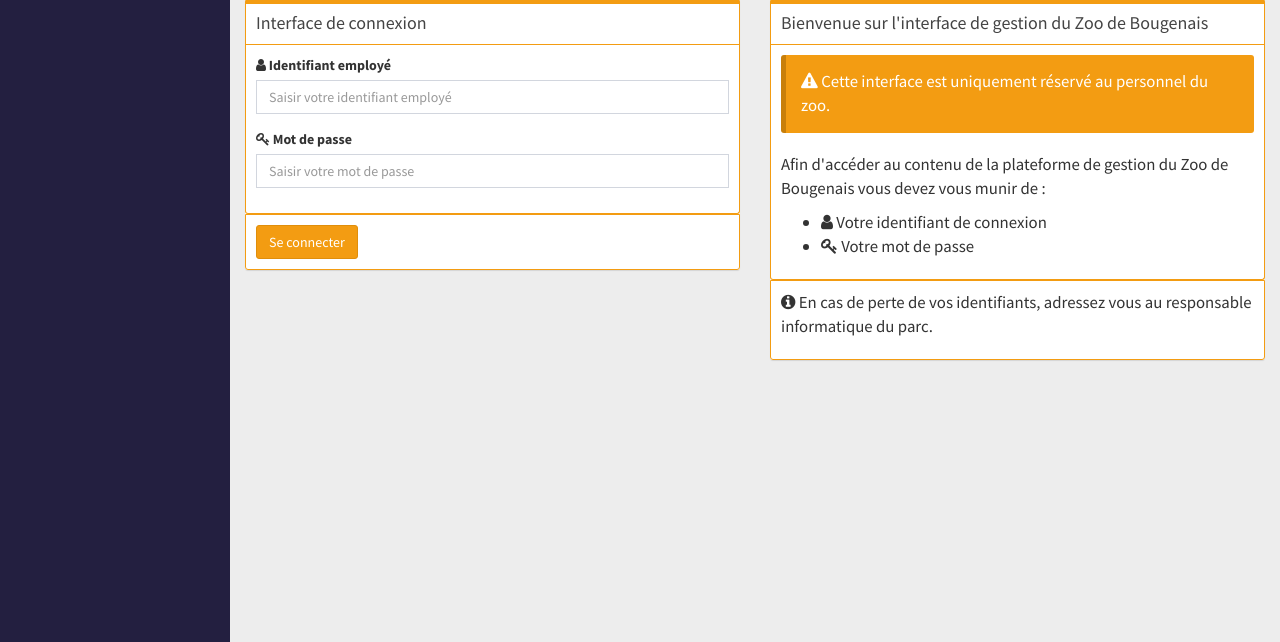
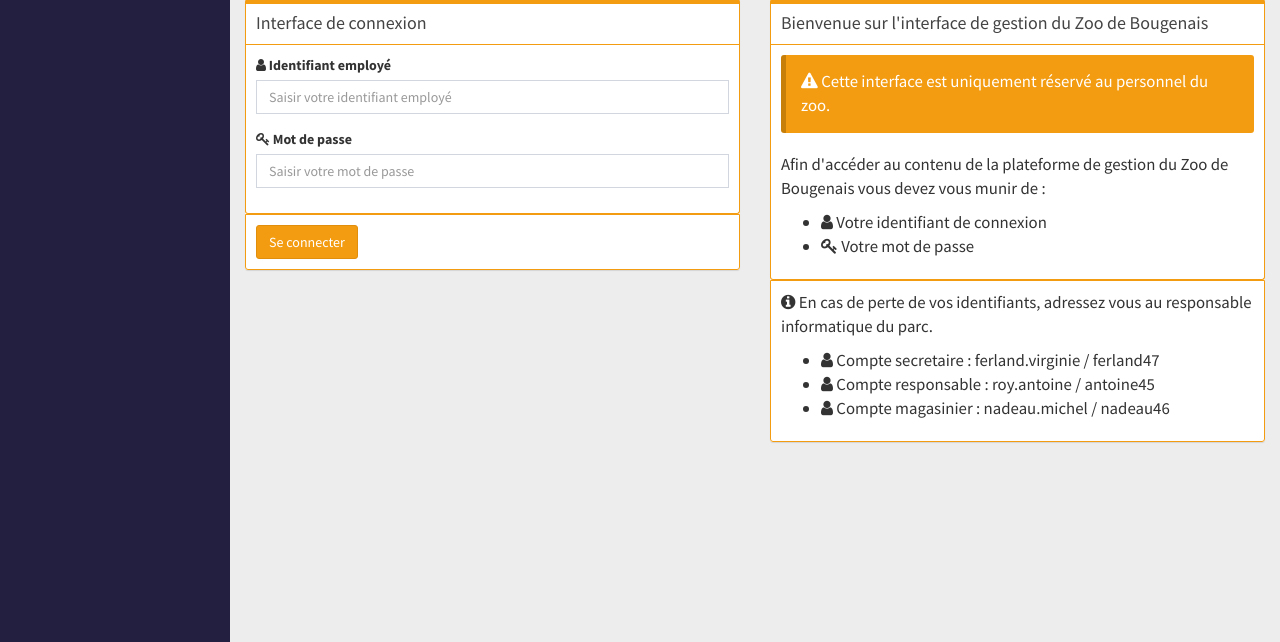
Before and after one commit to MaeBzh/Zoo, a PHP site: page /auth/login in a window 1280 px wide. Shown: the part 268-910 px from the top of the page. Run offline with PHP 8.4, Linux system fonts and the light colour scheme; some libraries are stand-ins or nearby versions.

Commit message:
- Ajout d'un text dans login.php pour avoir des comptes de demo

```diff
--- a/application/view/auth/login.php
+++ b/application/view/auth/login.php
@@ -97,6 +97,11 @@
                     <div class="box-footer">
                         <p style="font-size: 1.2em"><i class="fa fa-info-circle"></i> En cas de perte de vos
                             identifiants, adressez vous au responsable informatique du parc.</p>
+                        <ul style="font-size: 1.2em">
+                            <li><i class="fa fa-user"></i> Compte secretaire : ferland.virginie / ferland47</li>
+                            <li><i class="fa fa-user"></i> Compte responsable : roy.antoine / antoine45</li>
+                            <li><i class="fa fa-user"></i> Compte magasinier : nadeau.michel / nadeau46</li>
+                        </ul>
                     </div>
                 </div>
             </div>
```
